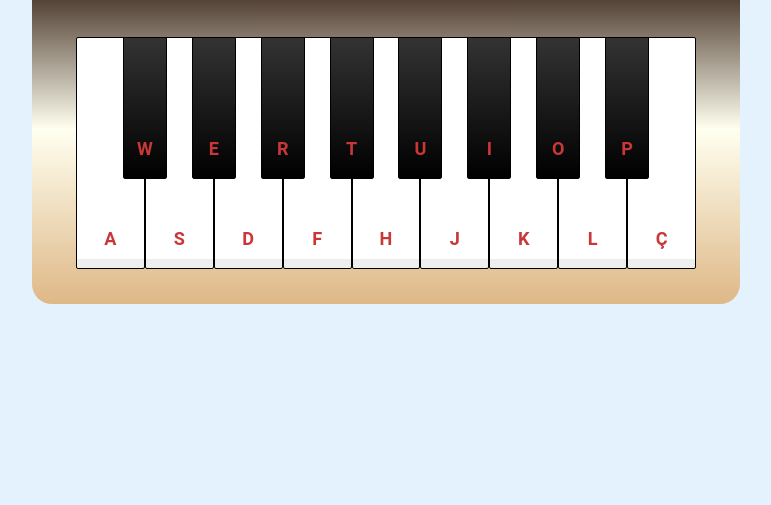
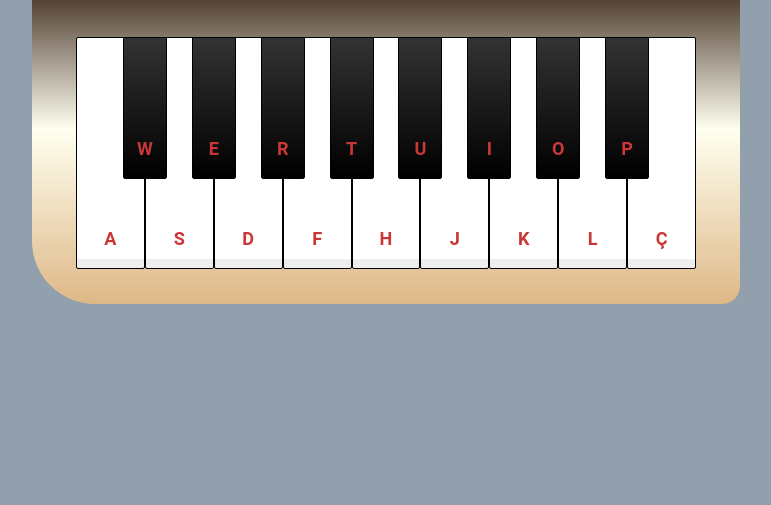
Before and after one commit to wprotheus/Desafio-piano, a plain HTML site: page index.html in a window 1280 px wide. Shown: the part 295-800 px from the top of the page, without its empty margins (254-1025 px from the left). Drawn offline with Linux system fonts and the light colour scheme.

Commit message:
Ajuste no código CSS.

```diff
--- a/assets/css/style.css
+++ b/assets/css/style.css
@@ -6,13 +6,12 @@ body {
     align-items: center;
     justify-content: center;
     min-height: 100vh;
-    background-color: #e3f2fd;
-    color: #fff;
+    background-color: rgba(119, 136, 153, 0.8);
 }
 
 .container {
     width: 620px;
-    border-radius: 20px;
+    border-radius: 2ch 7ch;
     padding: 35px 44px;
     background: linear-gradient(180deg,
     rgba(49, 28, 16, 1) 17%,
```
